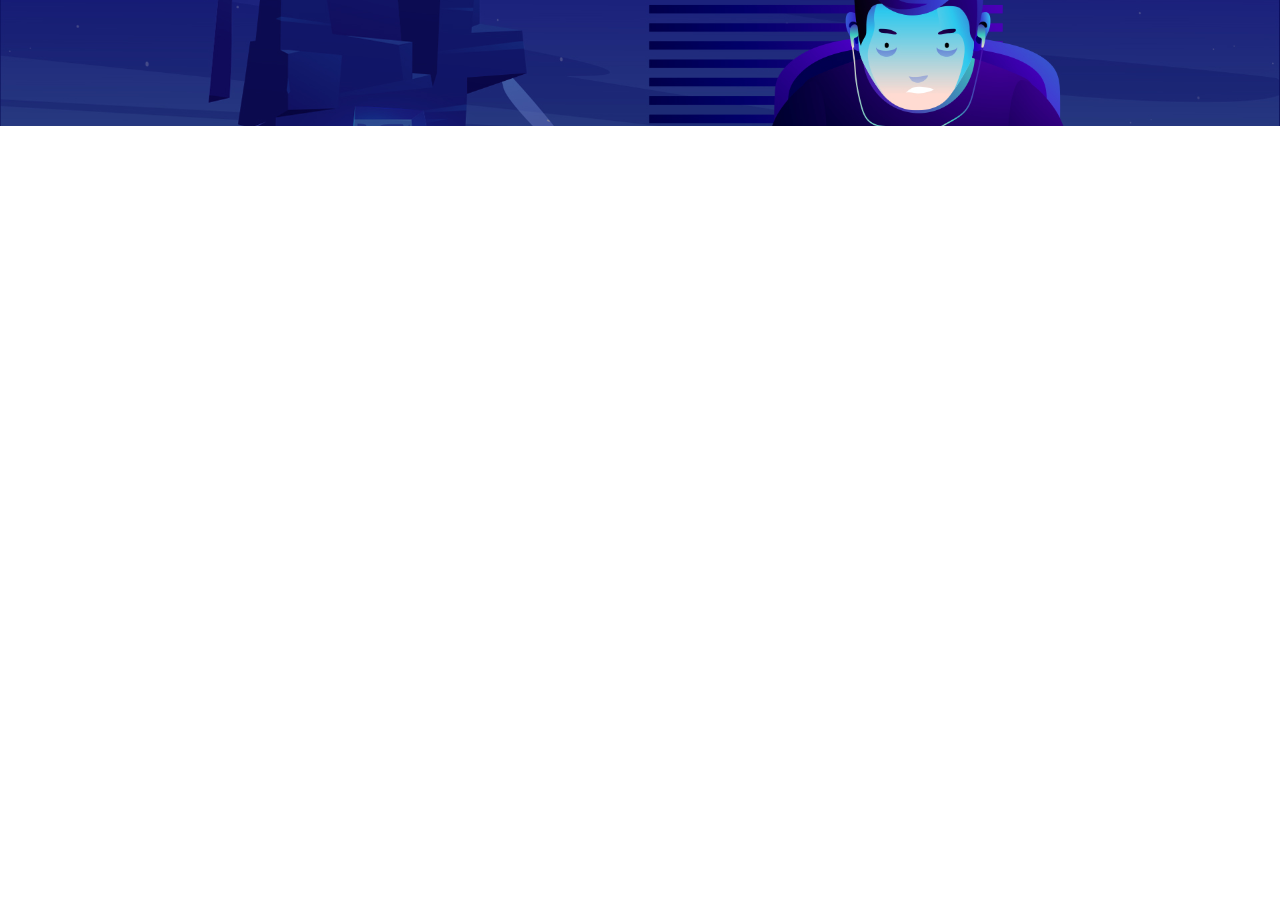
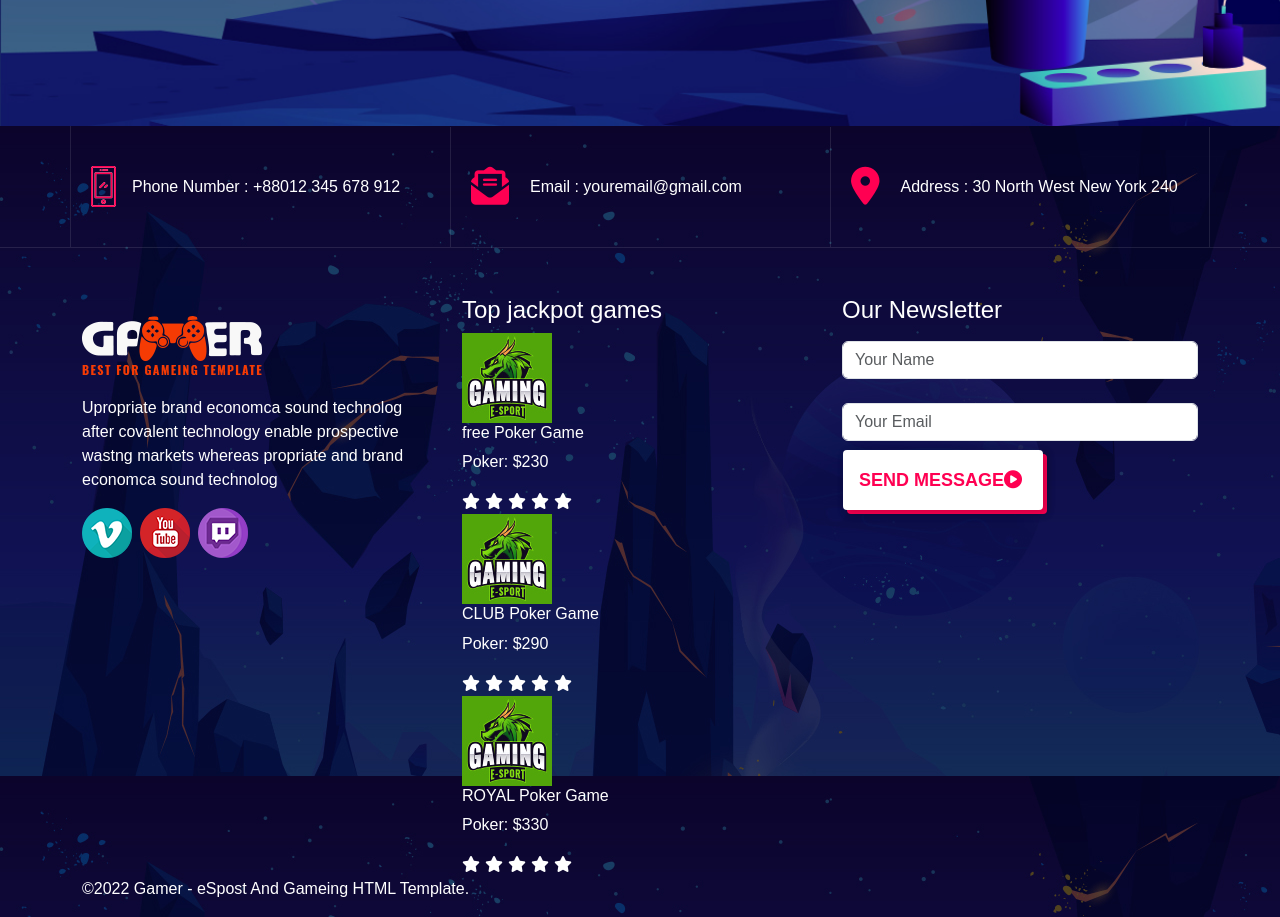
Before and after one commit to Pippo1997/proj-html-vuejs, a Vue app: page / in a window 1280 px wide. Shown: the part 860-1777 px from the top of the page. Before the commit the page ends 986 px from the top, so only its background shows below. Built offline with nearby package versions, Linux system fonts and the light colour scheme.

Commit message:
content footer-top

```diff
--- a/src/components/AppFooter.vue
+++ b/src/components/AppFooter.vue
@@ -5,11 +5,188 @@ export default {
 </script>
 
 <template lang="">
-  <div>
 
-  </div>
+  <!-- start footer -->
+  <footer>
+    <!-- footer top -->
+    <div class="footer-top">
+      <div class="container">
+        <div class="row justify-content-center align-items-center">
+          <div class="col-lg-4 col-sm-6 col-12 border-left">
+            <div class="content-top d-flex align-items-center">
+              <div class="me-3">
+                <img src="/imgs/01 (4).png" alt="phoneicon">
+              </div>
+              <div>
+                <span>Phone Number : +88012 345 678 912</span>
+              </div>
+            </div>
+          </div>
+          <div class="col-lg-4 col-sm-6 col-12 border-left">
+            <div class="content-top d-flex align-items-center">
+              <div class="me-3">
+                <i class="fa-solid fa-envelope-open-text"></i>
+              </div>
+              <div>
+                <span>Email : youremail@gmail.com</span>
+              </div>
+            </div>
+          </div>
+          <div class="col-lg-4 col-sm-6 col-12 border-left border-right">
+            <div class="content-top d-flex align-items-center">
+              <div class="me-3">
+                <i class="fa-solid fa-location-dot"></i>
+              </div>
+              <div>
+                <span>Address : 30 North West New York 240</span>
+              </div>
+            </div>
+          </div>
+        </div>
+      </div>
+    </div>
+    <!-- footer middle -->
+    <div class="container pt-5">
+      <div class="row justify-content-center">
+        <div class="col-lg-4 col-sm-6 col-12">
+          <div class="content-middle">
+            <div>
+              <img src="/imgs/logo.png" alt="logo">
+            </div>
+            <div>
+              <p>Upropriate brand economca sound technolog after covalent technology enable prospective wastng markets whereas propriate and brand economca sound technolog</p>
+              <div class="d-flex">
+                <div class="me-2 logo-social">
+                  <a href="/"><img src="/imgs/social-1.png" alt="social-1"></a>
+                </div>
+                <div class="me-2 logo-social">
+                  <a href="/"><img src="/imgs/social-2.png" alt="social-2"></a>
+                </div>
+                <div class="me-2 logo-social">
+                  <a href="/"><img src="/imgs/social-3.png" alt="social-3"></a>
+                </div>
+              </div>
+            </div>
+          </div>
+        </div>
+        <div class="col-lg-4 col-sm-6 col-12">
+          <div class="content-middle">
+            <div class="title">
+              <h4>Top jackpot games</h4>
+            </div>
+            <div class="card-middle">
+              <div>
+                <img src="/imgs/01 (4).jpg" alt="logopoker">
+              </div>
+              <div class="card-content">
+                <h6>free Poker Game</h6>
+                <p>Poker: $230</p>
+                <div class="star">
+                  <i class="fa-solid fa-star"></i>
+                  <i class="fa-solid fa-star"></i>
+                  <i class="fa-solid fa-star"></i>
+                  <i class="fa-solid fa-star"></i>
+                  <i class="fa-solid fa-star"></i>
+                </div>
+              </div>
+            </div>
+            <div class="card-middle">
+              <div>
+                <img src="/imgs/01 (4).jpg" alt="logopoker">
+              </div>
+              <div class="card-content">
+                <h6>CLUB Poker Game</h6>
+                <p>Poker: $290</p>
+                <div class="star">
+                  <i class="fa-solid fa-star"></i>
+                  <i class="fa-solid fa-star"></i>
+                  <i class="fa-solid fa-star"></i>
+                  <i class="fa-solid fa-star"></i>
+                  <i class="fa-solid fa-star"></i>
+                </div>
+              </div>
+            </div>
+            <div class="card-middle">
+              <div>
+                <img src="/imgs/01 (4).jpg" alt="logopoker">
+              </div>
+              <div class="card-content">
+                <h6>ROYAL Poker Game</h6>
+                <p>Poker: $330</p>
+                <div class="star">
+                  <i class="fa-solid fa-star"></i>
+                  <i class="fa-solid fa-star"></i>
+                  <i class="fa-solid fa-star"></i>
+                  <i class="fa-solid fa-star"></i>
+                  <i class="fa-solid fa-star"></i>
+                </div>
+              </div>
+            </div>
+          </div>
+        </div>
+        <div class="col-lg-4 col-sm-6 col-12">
+          <div class="content-middle">
+            <div class="title">
+              <h4>Our Newsletter</h4>
+            </div>
+            <div class="newsletter">
+              <p></p>
+              <form>
+                <div class="form-group mb-4">
+                  <input type="text" class="form-control" placeholder="Your Name">
+                </div>
+                <div class="form-group mb-2">
+                  <input type="email" class="form-control" placeholder="Your Email">
+                </div>
+                <button class="btn">
+                  <span>Send message</span>
+                  <i class="fa-solid fa-circle-play"></i>
+                </button>
+              </form>
+            </div>
+          </div>
+        </div>
+      </div>
+    </div>
+    <!-- footer bottom -->
+    <div class="footer-bottom">
+      <div class="container">
+        <div class="row">
+          <div class="col-12">
+            <div>
+              <p>©2022 Gamer  - eSpost And Gameing HTML Template.</p>
+            </div>
+          </div>
+        </div>
+      </div>
+    </div>
+  </footer>
+  <!-- end footer -->
+
 </template>
 
 <style lang="scss">
 
+  footer{
+    background-image: url('/imgs/bg (5).jpg');
+
+    .footer-top {
+      border-bottom: 1px solid rgba(255, 255, 255, 0.1);
+
+      .border-left{
+        border-left: 1px solid rgba(255, 255, 255, 0.1);
+        padding: 40px 20px;
+      }
+
+      .border-right{
+        border-right: 1px solid rgba(255, 255, 255, 0.1);
+        padding: 40px 20px;
+      }
+
+      i{
+        font-size: 38px;
+        color: #ff0052;
+      }
+    }
+  }
 </style>
--- a/src/components/AppHeader.vue
+++ b/src/components/AppHeader.vue
@@ -116,6 +116,8 @@ header{
   z-index: 999;
   width: 100%;
   content: "";
+  background: rgba(35, 42, 92, 0.3);
+  backdrop-filter: blur(20px);
 }
 
 .header-top{
@@ -222,7 +224,7 @@ header{
   height: 100%;
   z-index: 1;
   background-image: url('/imgs/bg.jpg');
-  background-size: contain;
+  background-size: cover;
 
   .banner{
     padding: 350px 0 240px;
```
